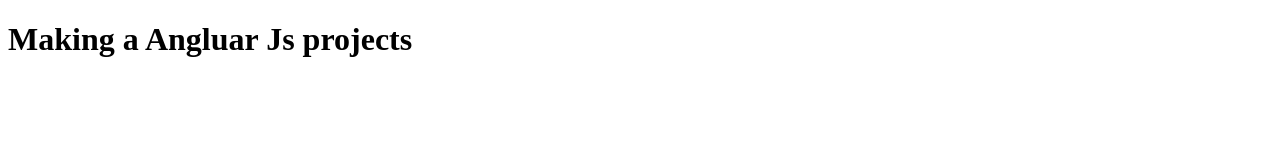
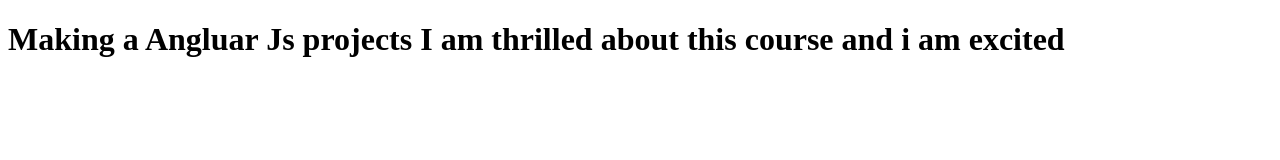
Before and after one commit to Mishramayank33/mayan, a plain HTML site: page index.html in a window 1280 px wide. Drawn offline with Linux system fonts and the light colour scheme.

Commit message:
Next vesrion of web file.

```diff
--- a/index.html
+++ b/index.html
@@ -7,6 +7,6 @@
     <title>Mayank pro</title>
 </head>
 <body>
-    <h1>Making a Angluar Js projects</h1>
+    <h1>Making a Angluar Js projects I am thrilled about this course and i am excited</h1>
 </body>
 </html>
```
